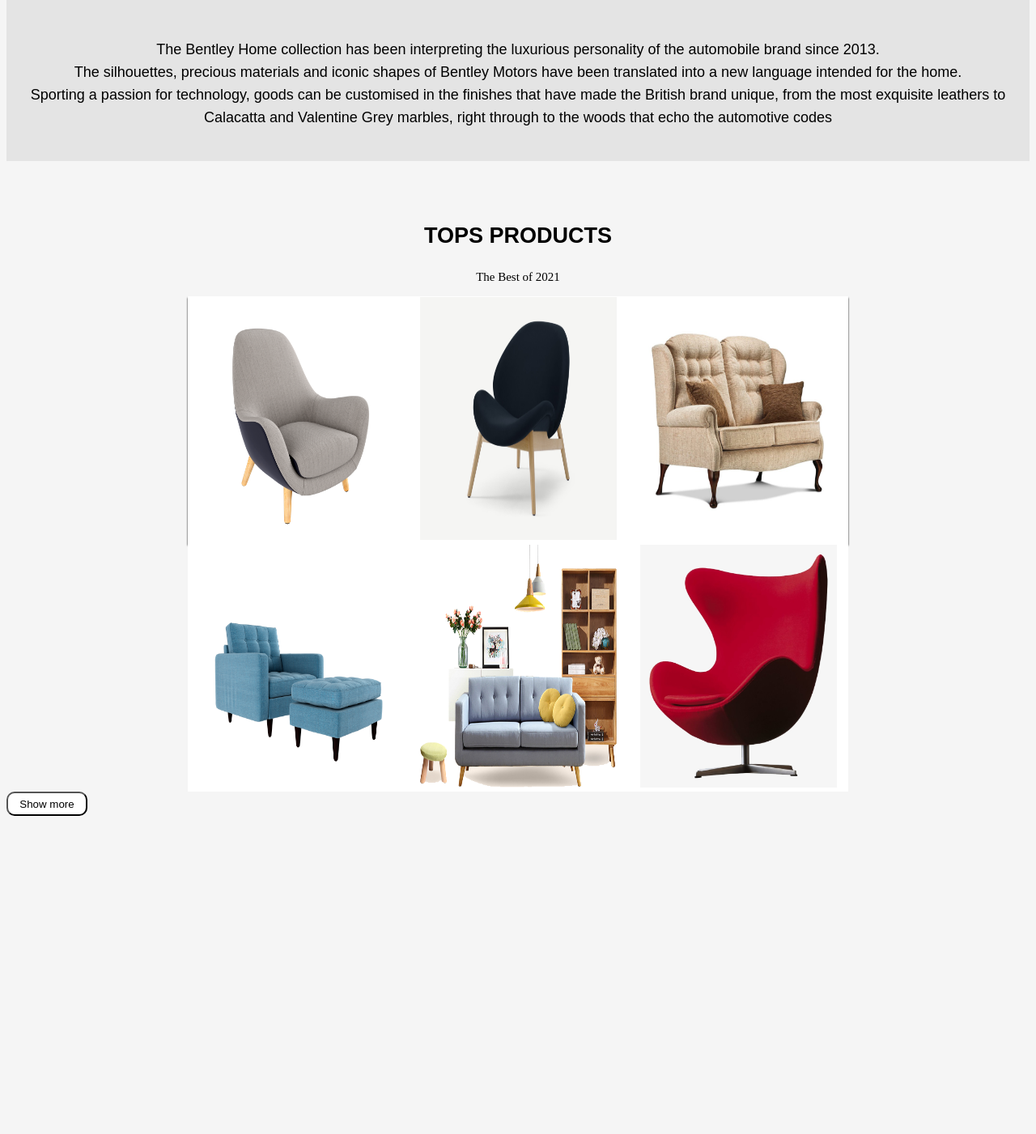
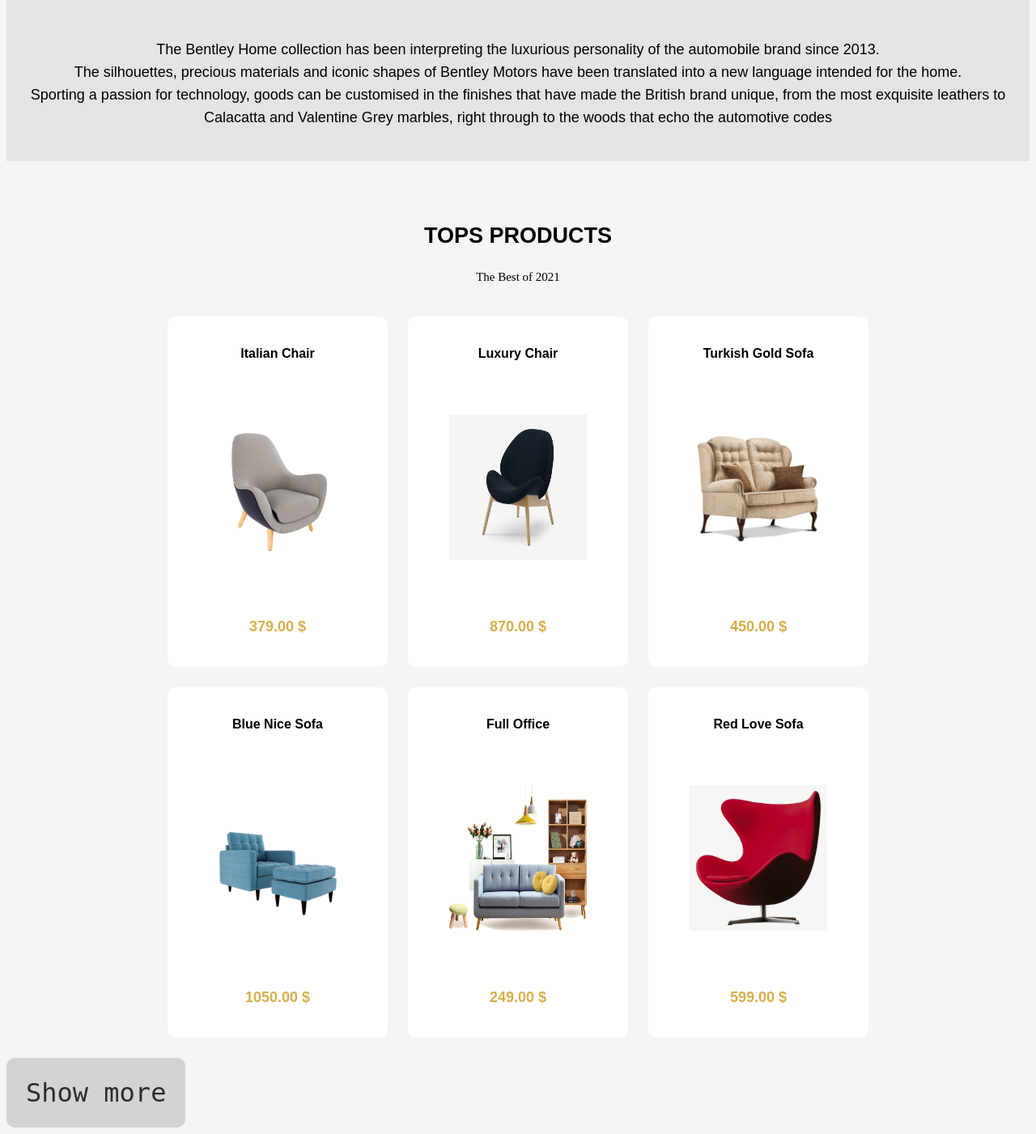
Before and after one commit to mohammadmubaslat/myWebProject, a PHP site: page /mainHTML.html in a window 1280 px wide; the page is wider, and only the part inside the window is pictured. Shown: the part 1147-2548 px from the top of that part at 81% size. Before the commit the page ends 2155 px from the top of that part, so only its background shows below. Run offline with PHP 8.4, Linux system fonts and the light colour scheme.

Commit message:
25/4 06:10 PM

```diff
--- a/mainHTML.html
+++ b/mainHTML.html
@@ -67,44 +67,57 @@
          <tr class="top_product_rows">
 
          <td class="top_products_col">
-            <div >
+            <div class="inner_div">
+                <p class="top_names" id="name_top_1">Italian Chair </p>
                 <img class="top_imgs" src="mainUI/imgs/chair.png" alt="">
+                <p class="price_para" id="top_1" > 379.00 $ </p>
              </div>
          </td>
 
 
              <td class="top_products_col" >
-                  <div>
+                  <div class="inner_div">
+                      <p class="top_names" id="name_top_2">Luxury Chair </p>
                      <img class="top_imgs" src="mainUI/imgs/chair2.jfif" alt="">
+                      <p class="price_para" id="top_2" > 870.00 $ </p>
                  </div>
              </td>
 
 
              <td class="top_products_col" >
-                 <div>
+                 <div class="inner_div">
+                     <p class="top_names" id="name_top_3">Turkish Gold Sofa</p>
                      <img class="top_imgs" src="mainUI/imgs/sofa.jpg" alt="">
+                     <p class="price_para" id="top_3" >450.00 $ </p>
                  </div>
              </td>
          </tr>
 
           <tr>
               <td class="top_products_col">
-                  <div >
+                  <div class="inner_div">
+                      <p class="top_names" id="name_top_4">Blue Nice Sofa </p>
                       <img class="top_imgs" src="mainUI/imgs/sofa2.png" alt="">
+                      <p class="price_para" id="top_4" > 1050.00 $ </p>
                   </div>
               </td>
 
 
               <td class="top_products_col" >
-                  <div>
+                  <div class="inner_div">
+                      <p class="top_names" id="name_top_5"> Full Office </p>
                       <img class="top_imgs" src="mainUI/imgs/furniture.png" alt="">
+                      <p class="price_para" id="top_5" > 249.00 $ </p>
                   </div>
               </td>
 
 
               <td class="top_products_col" >
-                  <div>
+                  <div class="inner_div">
+                      <p class="top_names" id="name_top_6"> Red Love Sofa</p>
+
                       <img class="top_imgs" src="mainUI/imgs/redChair.png" alt="">
+                      <p class="price_para" id="top_6" > 599.00 $ </p>
                   </div>
               </td>
 
--- a/mainStyle.css
+++ b/mainStyle.css
@@ -105,32 +105,37 @@ body{
 {
     background-color:#F5F5F5 ;
     margin: 0 auto;
-    border-collapse:separate;
-    border-spacing:0 0;
-    background-color: white;
+
+
+    border-collapse: separate;
+    border-spacing: 25px 25px;
+
 }
 .top_product_rows
 {
-    box-shadow: 0px 2px 2px black;
-    -moz-box-shadow: 0px 2px 2px black;
-    -webkit-box-shadow: 0px 2px 2px black;
 
     left: 50%;
     top: 50%;
+
+
 
 }
 .top_products_col
 {
     text-align: center;
 background-color: white;
-
+    border-radius: 10px;
 }
 
 .top_imgs
 {
 
-    width: 270px;
-    height:300px;
+    padding : 50px;
+    padding-top: 50px;
+
+
+    width: 170px;
+    height:180px;
     min-height:50% ;
     min-width:50% ;
     max-width:90%;
@@ -139,10 +144,40 @@ background-color: white;
 
 #show_more_button
 {
+    font-family: Hack, monospace;
+    background: #d3d3d3;
+    color: #2c2c2c;
+    cursor: pointer;
+    font-size: 2em;
+    padding: 1.5rem;
+    border: 0;
+    transition: all 0.5s;
     border-radius: 10px;
-    height: 30px;
-    width: 100px;
-    background-color: white;
+    width: auto;
+    position: relative;
+    min-width: 100px;
+}
+
+.top_products_col:hover
+{
+    box-shadow: 8px 6px 8px 6px #C4C4C4;
 
 
+
+    background-color: #E9E9E9;
 }
+
+.top_names
+{
+    padding-top: 20px;
+    font-family: 'Abel', sans-serif;
+    font-weight: bold;
+}
+.price_para
+{
+    font-family: 'Abel', sans-serif;
+    padding-bottom: 20px;
+    font-size: 18px;
+    color: #D7AE4C;
+    font-weight: bold;
+}
```
